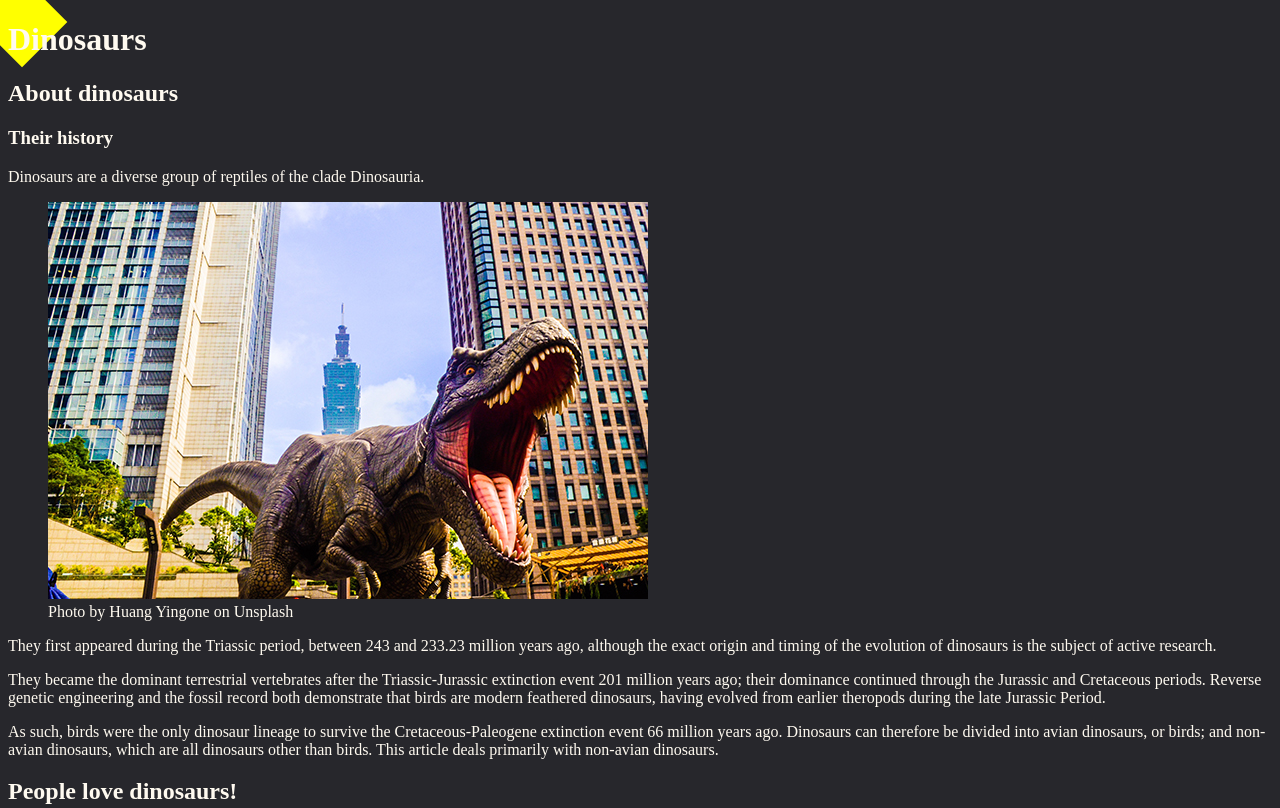
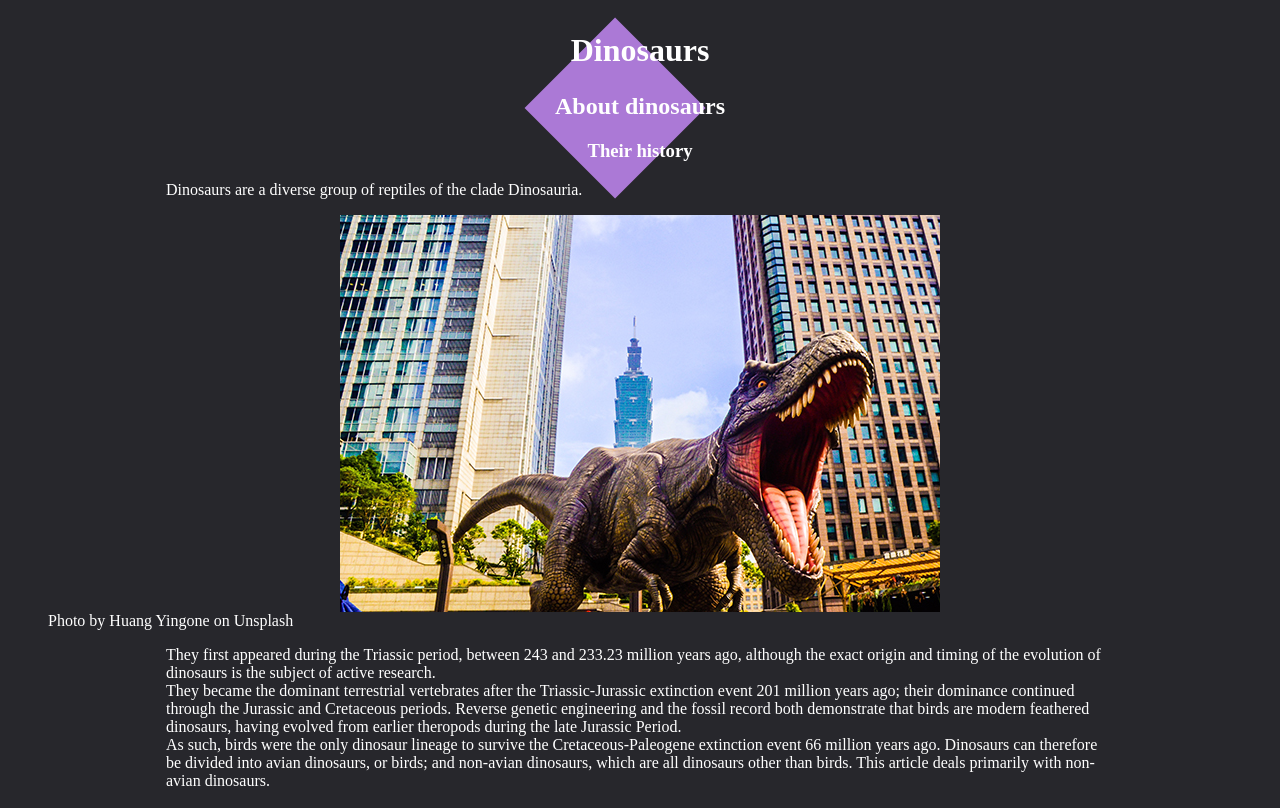
Before and after one commit to alok-38/basic-layout, a website built with Vite: page index.html in a window 1280 px wide. Shown: the top 808 px of the page. Built offline with nearby package versions, Linux system fonts and the light colour scheme.

Commit message:
added styles

```diff
--- a/style.css
+++ b/style.css
@@ -1,21 +1,32 @@
-body {
-    background-color: #27272c;
-    color: floralwhite;
+:root {
+    --color-primary: #ab79d6;
+    --color-on-primary: #351d4a;
+    --color-secondary: #d367c1;
+    --color-background: #27272c;
+    --color-on-background: #c5c5ce;
+    --color-background-alt: #1e1c22;
+    --color-background-alt-alpha: rgba(30, 28, 34, .75);
+    --color-inverse: #fff;
+    --color-gray: #8e8e8e;
+    --color-yellow: #dedf40;
+    --color-green: #62cb5c;
+    --color-blue: #00bbcb;
+    --color-on-blue: #004a09;
+    --gradient: var(--color-secondary) 10%, var(--color-yellow) 25%, var(--color-green) 50%, var(--color-blue) 75%, var(--color-primary) 90%;
 }
 
-h1,
-h2,
-h3 {
-    color: floralwhite;
+body {
+    background-color: var(--color-background);
+    color: var(--color-inverse);
 }
 
 h1::before {
-    background-color: yellow;
+    background-color: var(--color-primary);
     content: "";
-    left: 0;
-    padding: 1em;
+    left: 1;
+    padding: 2em;
     position: absolute;
-    top: 0;
+    top: 1;
     /* Rotate the yello stuff by 45deg clockwise
     around its center and move the element
     horizontally to the left by 22% of its
@@ -23,4 +34,22 @@ h1::before {
     transform: rotate(45deg) translateX(-22%);
     /* position the yellow stuff behind the h1 element */
     z-index: -1;
+    margin-top: 1em;
 }
+
+h1,
+h2,
+h3 {
+    text-align: center;
+    margin-top: 1em;
+}
+
+img {
+    display: block;
+    margin: auto;
+}
+
+p {
+    width: 75%;
+    margin: auto;
+}
```
